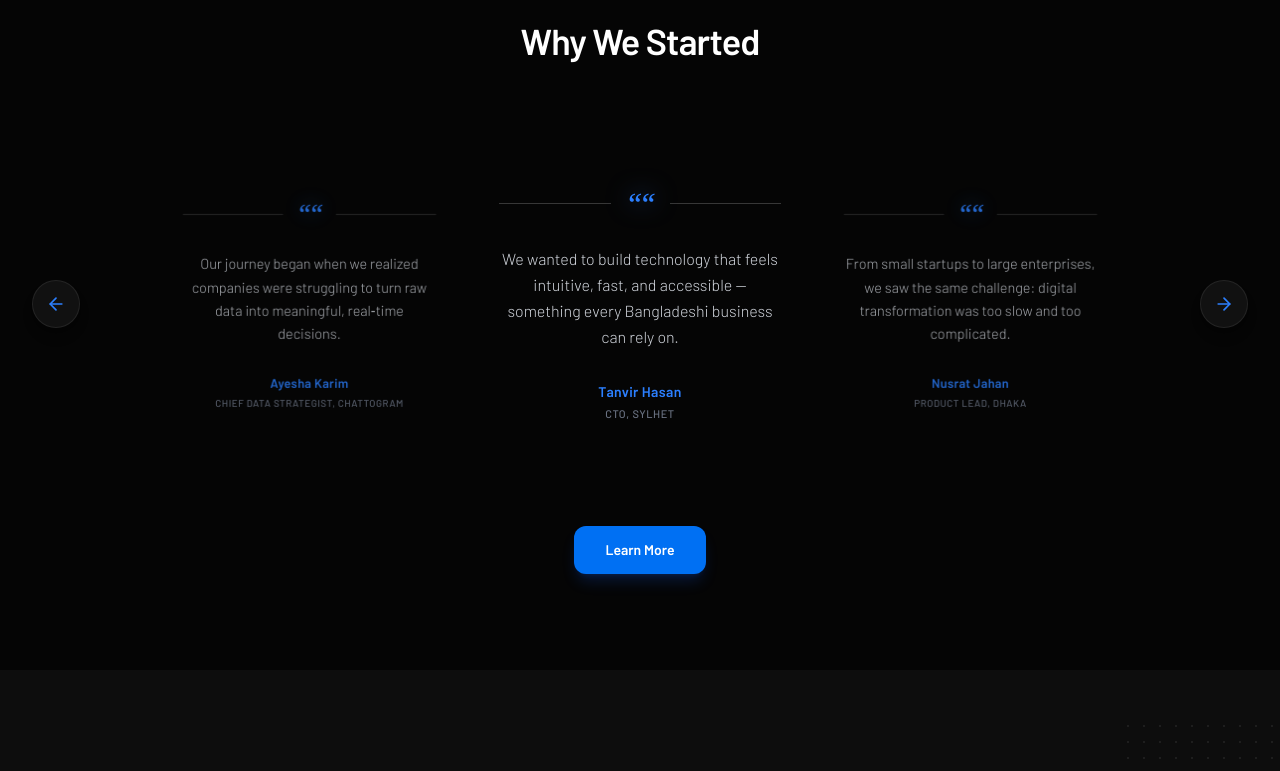
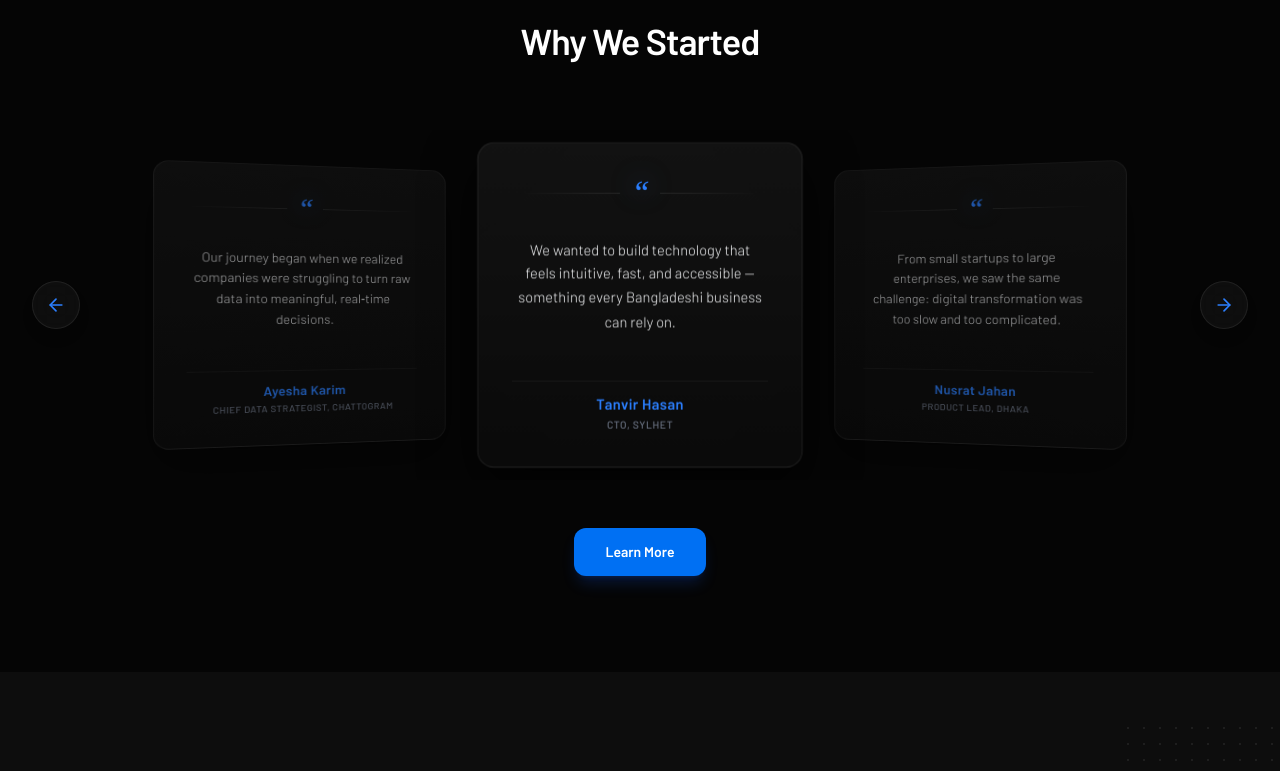
Before and after one commit to TheMehediHQ/Nexvibe, a Next.js app: page / in a window 1280 px wide. Shown: the part 2660-3431 px from the top of the page. Built offline with nearby package versions, Linux system fonts and the light colour scheme.

Commit message:
added animation in the WhyStarted.tsx file

```diff
--- a/components/home/WhyChooseUs.tsx
+++ b/components/home/WhyChooseUs.tsx
@@ -1,7 +1,7 @@
 "use client";
 
 import React from "react";
-import { motion, useMotionValue, useMotionTemplate } from "framer-motion";
+import { motion, useMotionValue, useMotionTemplate, Variants } from "framer-motion";
 import { Cpu, Users, Award, ShieldCheck, LucideIcon } from "lucide-react";
 
 interface FeatureItem {
@@ -37,7 +37,7 @@ const features: FeatureItem[] = [
   },
 ];
 
-const containerVariants = {
+const containerVariants: Variants = {
   hidden: {},
   visible: {
     transition: {
@@ -46,7 +46,7 @@ const containerVariants = {
   },
 };
 
-const itemVariants = {
+const itemVariants: Variants = {
   hidden: {
     opacity: 0,
     y: 50,
@@ -64,7 +64,7 @@ const itemVariants = {
   },
 };
 
-const headingVariants = {
+const headingVariants: Variants = {
   hidden: { opacity: 0, y: -20 },
   visible: {
     opacity: 1,
--- a/components/home/WhyWeStarted.tsx
+++ b/components/home/WhyWeStarted.tsx
@@ -2,6 +2,7 @@
 
 import React, { useState, useEffect } from "react";
 import { ArrowLeft, ArrowRight } from "lucide-react";
+import { motion } from "framer-motion";
 
 interface TestimonialCard {
   quote: string;
@@ -54,9 +55,27 @@ const testimonials: TestimonialCard[] = [
   },
 ];
 
+function useWindowSize() {
+  const [width, setWidth] = useState(1200);
+
+  useEffect(() => {
+    if (typeof window !== "undefined") {
+      setWidth(window.innerWidth);
+      const handleResize = () => setWidth(window.innerWidth);
+      window.addEventListener("resize", handleResize);
+      return () => window.removeEventListener("resize", handleResize);
+    }
+  }, []);
+
+  return width;
+}
 
 export default function WhyWeStarted() {
   const [activeIndex, setActiveIndex] = useState(1);
+  const width = useWindowSize();
+
+  const isMobile = width < 640;
+  const isTablet = width >= 640 && width < 1024; // 640px to 1023px is tablet
 
   const prevSlide = () => {
     setActiveIndex((prev) => (prev === 0 ? testimonials.length - 1 : prev - 1));
@@ -75,112 +94,190 @@ export default function WhyWeStarted() {
     return () => clearInterval(interval);
   }, [activeIndex]);
 
+  const getCardStyles = (index: number) => {
+    let diff = index - activeIndex;
+    const total = testimonials.length;
+
+    // Handle infinite wrap-around
+    if (diff < -total / 2) diff += total;
+    if (diff > total / 2) diff -= total;
+
+    if (isMobile) {
+      if (diff === 0) {
+        return {
+          x: "0%",
+          opacity: 1,
+          scale: 1,
+          zIndex: 20,
+          rotateY: 0,
+          pointerEvents: "auto" as const
+        };
+      }
+      return {
+        x: diff > 0 ? "120%" : "-120%",
+        opacity: 0,
+        scale: 0.8,
+        zIndex: 10,
+        rotateY: 0,
+        pointerEvents: "none" as const
+      };
+    } else if (isTablet) {
+      // Shows 2 cards side-by-side: prev (left) and active (right)
+      if (diff === 0) {
+        return {
+          x: "55%",
+          opacity: 1,
+          scale: 1,
+          zIndex: 20,
+          rotateY: 0,
+          pointerEvents: "auto" as const
+        };
+      }
+      if (diff === -1) {
+        return {
+          x: "-55%",
+          opacity: 0.8,
+          scale: 0.9,
+          zIndex: 10,
+          rotateY: 10,
+          pointerEvents: "auto" as const
+        };
+      }
+      return {
+        x: diff > 0 ? "160%" : "-160%",
+        opacity: 0,
+        scale: 0.8,
+        zIndex: 5,
+        rotateY: 0,
+        pointerEvents: "none" as const
+      };
+    } else {
+      // Desktop: Shows 3 cards: prev (left), active (center), next (right)
+      if (diff === 0) {
+        return {
+          x: "0%",
+          opacity: 1,
+          scale: 1.05,
+          zIndex: 20,
+          rotateY: 0,
+          pointerEvents: "auto" as const
+        };
+      }
+      if (diff === -1) {
+        return {
+          x: "-108%",
+          opacity: 0.65,
+          scale: 0.9,
+          zIndex: 10,
+          rotateY: 18,
+          pointerEvents: "auto" as const
+        };
+      }
+      if (diff === 1) {
+        return {
+          x: "108%",
+          opacity: 0.65,
+          scale: 0.9,
+          zIndex: 10,
+          rotateY: -18,
+          pointerEvents: "auto" as const
+        };
+      }
+      return {
+        x: diff > 0 ? "200%" : "-200%",
+        opacity: 0,
+        scale: 0.75,
+        zIndex: 5,
+        rotateY: 0,
+        pointerEvents: "none" as const
+      };
+    }
+  };
+
   return (
     <section className="bg-[#050505] text-white py-24 px-4 relative overflow-hidden select-none">
       <div className="max-w-7xl mx-auto flex flex-col items-center">
 
         {/* Section Title */}
-        <div className="text-center mb-20 space-y-3">
+        <div className="text-center mb-16 space-y-3">
           <h2 className="text-3xl md:text-4xl font-semibold text-white tracking-tight leading-snug max-w-2xl mx-auto">
             Why We Started
           </h2>
         </div>
 
-        {/* Slider */}
-        <div className="relative w-full flex items-center justify-center px-4 md:px-16">
+        {/* Slider Container */}
+        <div className="relative w-full flex items-center justify-center px-4 md:px-12">
 
           {/* Left Arrow */}
           <button
             onClick={prevSlide}
-            className="absolute left-0 md:left-4 z-20 flex items-center justify-center w-12 h-12 rounded-full bg-[#111111] border border-white/5 text-blue-500 hover:bg-[#161616] hover:text-blue-400 transition active:scale-95 shadow-lg"
+            className="absolute left-0 md:left-4 z-30 flex items-center justify-center w-12 h-12 rounded-full bg-[#111111]/80 backdrop-blur-md border border-white/5 text-blue-500 hover:bg-[#161616] hover:text-blue-400 transition active:scale-95 shadow-lg cursor-pointer"
           >
             <ArrowLeft className="w-5 h-5" />
           </button>
 
-          {/* Cards */}
-          <div className="
-  grid
-  grid-cols-1
-  sm:grid-cols-2
-  md:grid-cols-3
-  gap-8 md:gap-4
-  items-center
-  w-full
-  max-w-5xl
-">
+          {/* Cards Area */}
+          <div className="relative w-full max-w-5xl h-[380px] sm:h-[350px] flex items-center justify-center overflow-hidden" style={{ perspective: "1200px" }}>
             {testimonials.map((item, index) => {
-              const isActive = index === activeIndex;
-              const isPrev = index === (activeIndex === 0 ? testimonials.length - 1 : activeIndex - 1);
-              const isNext = index === (activeIndex === testimonials.length - 1 ? 0 : activeIndex + 1);
-
-              // ⭐ Visibility logic
-              const showMobile = isActive;
-              const showTablet = isActive || isPrev;
-              const showDesktop = isActive || isPrev || isNext;
+              const styles = getCardStyles(index);
 
               return (
-                <div
+                <motion.div
                   key={index}
-                  className={`
-          relative flex flex-col items-center text-center px-6 py-10
-          transition-all duration-700 ease-out
-
-          /* Mobile */
-          ${showMobile ? "block" : "hidden"}
-
-          /* Tablet */
-          sm:${showTablet ? "block" : "hidden"}
-
-          /* Desktop */
-          md:${showDesktop ? "block" : "hidden"}
-
-          ${isActive ? "scale-100 rotate-0 z-20" : ""}
-          ${isPrev ? "md:scale-90 md:-rotate-y-6 md:translate-x-4 md:opacity-80" : ""}
-          ${isNext ? "md:scale-90 md:rotate-y-6 md:-translate-x-4 md:opacity-80" : ""}
-        `}
-                  style={{ transformStyle: "preserve-3d" }}
+                  animate={styles}
+                  transition={{
+                    type: "spring",
+                    stiffness: 150,
+                    damping: 22,
+                  }}
+                  className="absolute w-[280px] sm:w-[300px] md:w-[310px] h-[310px] p-6 sm:p-8 rounded-2xl bg-gradient-to-b from-[#121212] to-[#0a0a0a] border border-white/5 flex flex-col justify-between items-center text-center shadow-[0_20px_50px_rgba(0,0,0,0.8)] hover:border-blue-500/20 transition-colors duration-300"
+                  style={{
+                    transformStyle: "preserve-3d",
+                    backfaceVisibility: "hidden"
+                  }}
                 >
                   {/* Divider + Quote Icon */}
-                  <div className="w-full flex items-center justify-center gap-4 mb-6">
-                    <div className="h-[1px] flex-1 bg-white/20" />
-                    <span className="text-3xl font-serif text-blue-500 italic drop-shadow-[0_0_12px_rgba(59,130,246,0.6)]">
-                      ““
+                  <div className="w-full flex items-center justify-center gap-3">
+                    <div className="h-px flex-1 bg-gradient-to-r from-transparent to-white/10" />
+                    <span className="text-3xl font-serif text-blue-500 italic drop-shadow-[0_0_12px_rgba(59,130,246,0.5)] leading-none select-none">
+                      “
                     </span>
-                    <div className="h-[1px] flex-1 bg-white/20" />
+                    <div className="h-px flex-1 bg-gradient-to-l from-transparent to-white/10" />
                   </div>
 
-                  {/* Quote */}
-                  <p className="text-sm md:text-base text-gray-300 leading-relaxed font-light min-h-[80px] max-w-sm mb-8">
+                  {/* Quote Text */}
+                  <p className="text-xs sm:text-sm text-gray-100 leading-relaxed font-light max-w-sm flex-grow flex items-center justify-center px-1">
                     {item.quote}
                   </p>
 
-                  {/* Identity */}
-                  <div className="space-y-1">
-                    <h4 className="text-blue-500 font-semibold text-sm tracking-wide">
-                      {item.name}
-                    </h4>
-                    <p className="text-[11px] text-gray-500 uppercase tracking-wider font-medium">
-                      {item.role}
-                    </p>
+                  {/* Identity Section */}
+                  <div className="w-full space-y-3 mt-4">
+                    <div className="h-px w-full bg-white/5" />
+                    <div className="space-y-0.5">
+                      <h4 className="text-blue-500 font-semibold text-xs sm:text-sm tracking-wide">
+                        {item.name}
+                      </h4>
+                      <p className="text-[9px] sm:text-[10px] text-gray-500 uppercase tracking-wider font-medium">
+                        {item.role}
+                      </p>
+                    </div>
                   </div>
-                </div>
+                </motion.div>
               );
             })}
           </div>
 
-
-
           {/* Right Arrow */}
           <button
             onClick={nextSlide}
-            className="absolute right-0 md:right-4 z-20 flex items-center justify-center w-12 h-12 rounded-full bg-[#111111] border border-white/5 text-blue-500 hover:bg-[#161616] hover:text-blue-400 transition active:scale-95 shadow-lg"
+            className="absolute right-0 md:right-4 z-30 flex items-center justify-center w-12 h-12 rounded-full bg-[#111111]/80 backdrop-blur-md border border-white/5 text-blue-500 hover:bg-[#161616] hover:text-blue-400 transition active:scale-95 shadow-lg cursor-pointer"
           >
             <ArrowRight className="w-5 h-5" />
           </button>
         </div>
 
         {/* CTA */}
-        <button className="mt-16 rounded-xl bg-[#0070f3] px-8 py-3.5 text-sm font-semibold text-white shadow-lg shadow-blue-600/20 transition hover:bg-[var(--primary)] active:scale-95">
+        <button className="mt-12 rounded-xl bg-[#0070f3] px-8 py-3.5 text-sm font-semibold text-white shadow-lg shadow-blue-600/20 transition hover:bg-[var(--primary)] active:scale-95 cursor-pointer">
           Learn More
         </button>
       </div>
```
